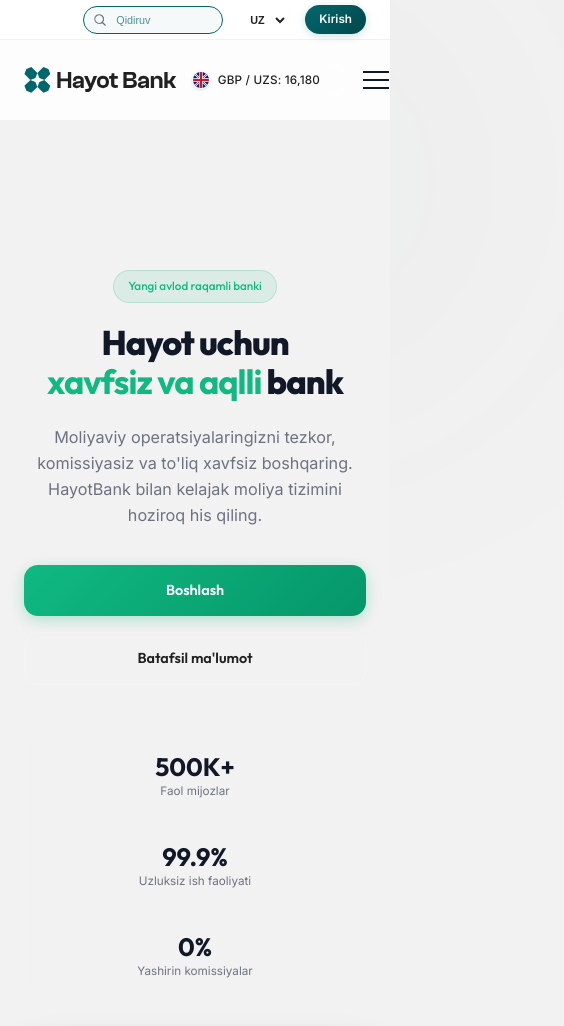
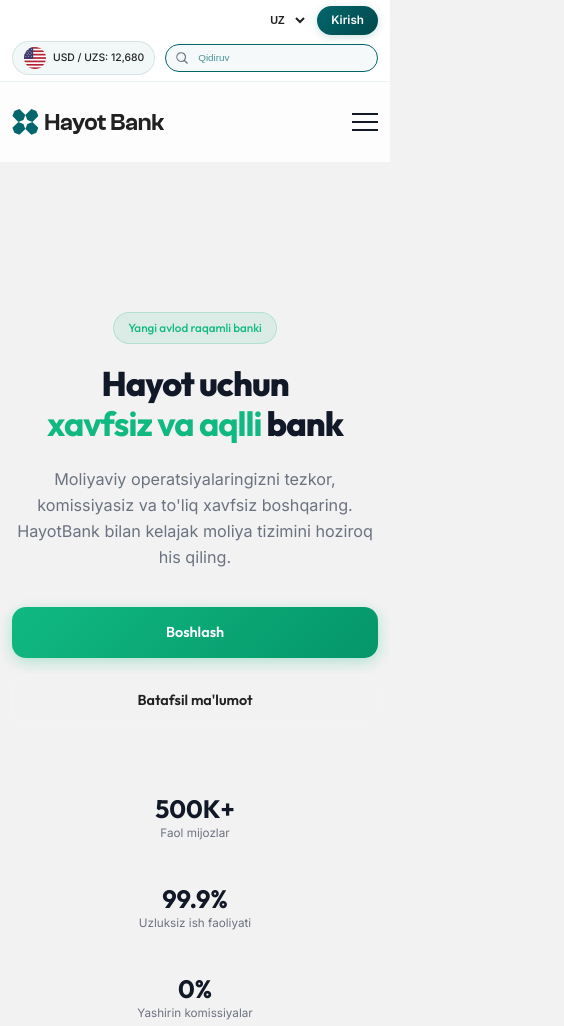
Before and after one commit to Javlon720/HayotBank_layout, a plain HTML site: page index.html in a window 390 px wide. Shown: the top 1026 px of the page, 564 px wide, since content can reach past the window. Drawn offline with Linux system fonts and the light colour scheme.

Commit message:
feat:fix mobile version

```diff
--- a/index.html
+++ b/index.html
@@ -28,8 +28,9 @@
                 <span class="top-header-info hide-mobile" data-translate="top_header_info"></span>
             </div>
             <div class="top-header-actions">
-                <div class="search-bar">
-                    <input type="text" data-translate-placeholder="search_placeholder" placeholder="...Qidiruv">
+                <!-- Search: desktop da bu yerda, mobilda yashiriladi -->
+                <div class="search-bar hide-on-mobile">
+                    <input type="text" data-translate-placeholder="search_placeholder" placeholder="Qidiruv">
                     <span class="icon-svg icon-search"></span>
                 </div>
                 <div class="lang-selector">
@@ -39,6 +40,17 @@
                     </select>
                 </div>
                 <a href="#" class="btn-login-link" data-translate="kirish"></a>
+            </div>
+        </div>
+        <!-- Mobile: valyuta + search ikkinchi qator -->
+        <div class="container top-header-mobile-row">
+            <div class="rates-live-badge-mobile">
+                <img src="img/flag-usa.svg" class="currency-flag" alt="USA">
+                <span class="live-rate-text" id="mobile-rate-text">USD / UZS: 12,680</span>
+            </div>
+            <div class="search-bar search-bar-mobile">
+                <input type="text" data-translate-placeholder="search_placeholder" placeholder="Qidiruv">
+                <span class="icon-svg icon-search"></span>
             </div>
         </div>
     </div>
--- a/style.css
+++ b/style.css
@@ -61,7 +61,7 @@
   --section-bg-alt2: rgba(2, 103, 108, 0.02);
 
   /* Layout & Sizing */
-  --container-max-width: 1200px;
+  --container-max-width: 1240px;
   --container-padding: 0 24px;
   --border-radius-sm: 8px;
   --border-radius-md: 14px;
@@ -197,6 +197,7 @@
   scroll-behavior: smooth;
   height: 100%;
   background-color: var(--dark-slate);
+  overflow-x: hidden;
 }
 
 body {
@@ -425,12 +426,18 @@
   background: var(--dark-slate-light);
   border-bottom: 1px solid var(--header-scrolled-border);
   display: flex;
-  align-items: center;
+  flex-direction: column;
+  justify-content: center;
   font-size: 1.25rem;
   color: var(--text-muted);
   position: relative;
   z-index: 1001;
   transition: background 0.3s ease, border-color 0.3s ease;
+}
+
+/* Mobile second row — hidden on desktop */
+.top-header-mobile-row {
+  display: none;
 }
 
 .top-header-container {
@@ -643,7 +650,8 @@
   font-weight: 500;
   color: var(--text-primary);
   transition: all 0.3s ease;
-  min-width: 170px;
+  white-space: nowrap;
+  flex-shrink: 0;
 }
 
 body.light-theme .rates-live-badge {
@@ -669,12 +677,15 @@
   display: flex;
   justify-content: space-between;
   align-items: center;
+  gap: 16px;
+  min-width: 0;
 }
 
 .logo {
   display: flex;
   align-items: center;
   text-decoration: none;
+  flex-shrink: 0;
 }
 
 .logo-img {
@@ -731,7 +742,8 @@
 .header-actions {
   display: flex;
   align-items: center;
-  gap: 16px;
+  gap: 12px;
+  flex-shrink: 0;
 }
 
 /* Mobile Menu Toggle button */
@@ -1954,7 +1966,79 @@
 }
 
 /* 17. Responsive Breakpoints */
+@media (max-width: 1280px) {
+  .container {
+    padding: 0 20px;
+  }
+}
+
 @media (max-width: 992px) {
+  .container {
+    padding: 0 16px;
+  }
+
+  .header-container {
+    gap: 12px;
+  }
+
+  .nav-list {
+    gap: 24px;
+  }
+
+  /* Main header: valyuta badge yashiriladi */
+  .rates-live-badge {
+    display: none !important;
+  }
+
+  /* Desktop searchni yashir */
+  .hide-on-mobile {
+    display: none !important;
+  }
+
+  /* Top-header ikkinchi qator (valyuta + search) ko'rinadi */
+  .top-header {
+    height: auto;
+    padding: 6px 0;
+    gap: 6px;
+  }
+
+  .top-header-mobile-row {
+    display: flex;
+    align-items: center;
+    gap: 10px;
+    padding-bottom: 6px;
+  }
+
+  /* Mobile valyuta badge */
+  .rates-live-badge-mobile {
+    display: flex;
+    align-items: center;
+    gap: 6px;
+    background: rgba(2, 103, 108, 0.05);
+    border: 1px solid rgba(2, 103, 108, 0.12);
+    padding: 4px 10px;
+    border-radius: 20px;
+    font-size: 1.15rem;
+    font-weight: 500;
+    color: var(--text-primary);
+    white-space: nowrap;
+    flex-shrink: 0;
+  }
+
+  /* Mobile search — to'liq kenglik */
+  .search-bar-mobile {
+    flex: 1;
+  }
+
+  .search-bar-mobile input {
+    width: 100% !important;
+    font-size: 1.2rem;
+  }
+
+  .search-bar-mobile input:focus {
+    width: 100% !important;
+  }
+
   .hero-container {
     grid-template-columns: 1fr;
     gap: 40px;
@@ -1996,13 +2080,13 @@
     left: 0;
     right: 0;
     width: 100%;
-  max-width: 390px;
-  margin: 0 auto;
+    max-width: 100%;
+    margin: 0;
     height: calc(100vh - var(--header-height));
     background: var(--dark-slate-light);
     backdrop-filter: blur(20px);
     -webkit-backdrop-filter: blur(20px);
-  padding: 40px;
+    padding: 40px 24px;
     transform: translateY(-120%);
     transition: transform 0.4s ease-in-out;
     z-index: 999;
@@ -2025,6 +2109,34 @@
 
   .hide-mobile {
     display: none !important;
+  }
+
+  /* Top header on tablet */
+  .search-bar input {
+    width: 110px;
+  }
+}
+
+@media (max-width: 480px) {
+  .container {
+    padding: 0 12px;
+  }
+
+  .top-header-actions {
+    gap: 8px;
+  }
+
+  .search-bar input {
+    width: 90px;
+    font-size: 1.1rem;
+  }
+
+  .search-bar input:focus {
+    width: 120px;
+  }
+
+  .rates-live-badge {
+    display: none;
   }
 }
 
```
Lines whose indentation alone changed are shown as unchanged.
